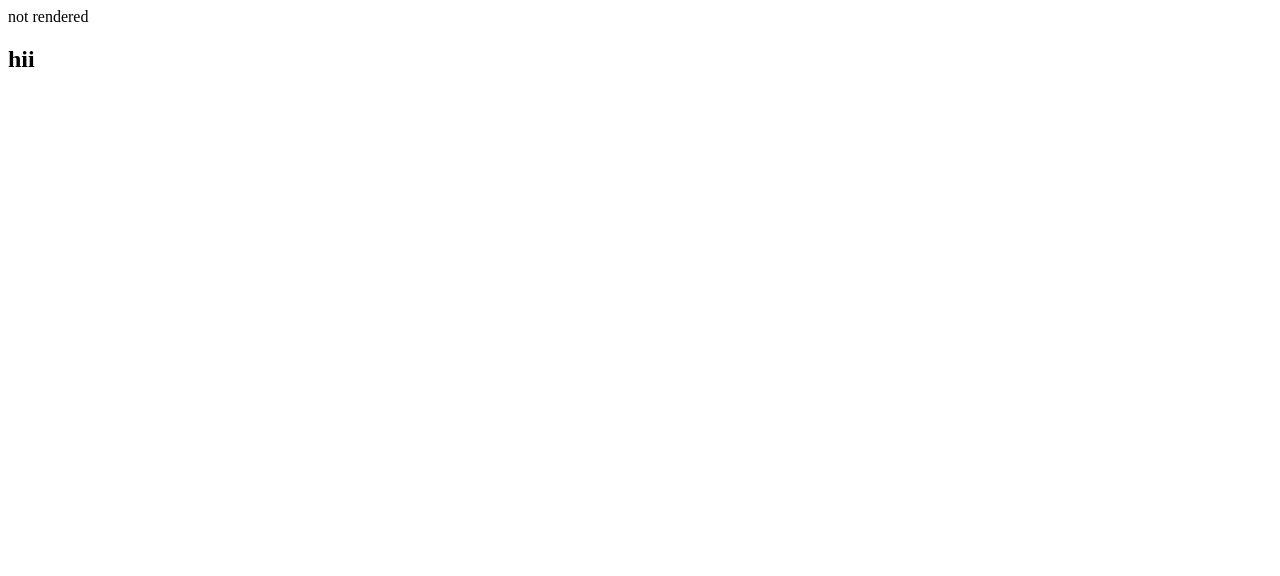
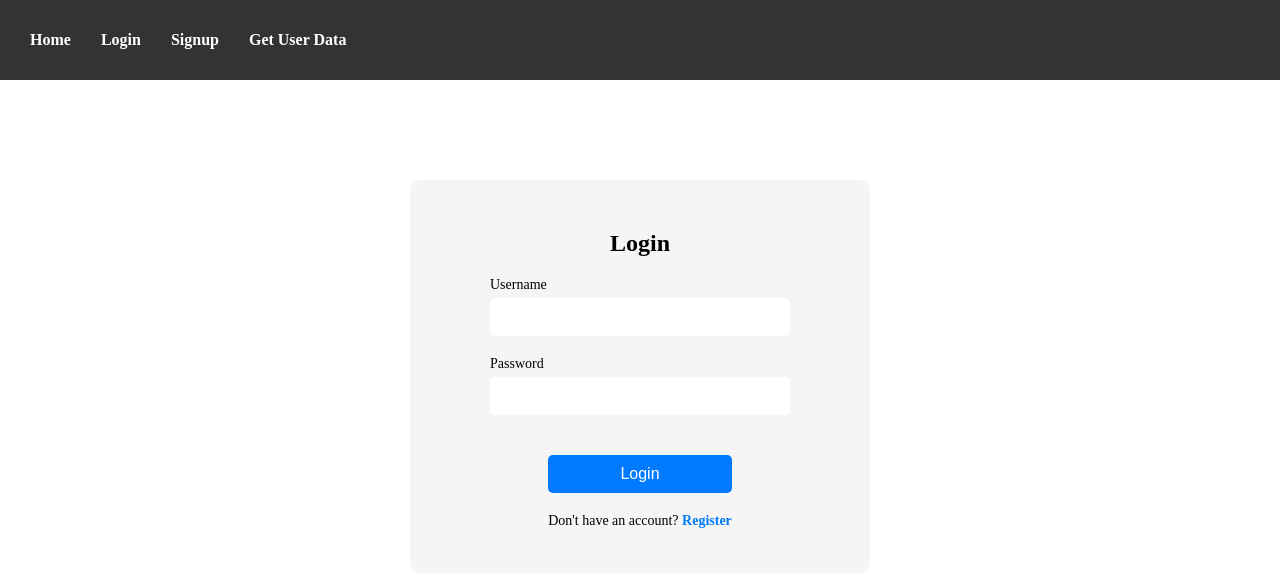
Before and after one commit to abinth11/jwt, a React app in the folder client/: page /login in a window 1280 px wide. Built offline with nearby package versions, Linux system fonts and the light colour scheme.

Commit message:
front end setup completed

```diff
--- /dev/null
+++ b/client/components/GetData.js
@@ -0,0 +1,30 @@
+import React, { useState } from 'react';
+import '../index.css'
+
+const UserData = () => {
+  const [showData, setShowData] = useState(false);
+
+  const handleShowData = () => {
+    setShowData(!showData);
+  };
+
+  return (
+    <div className="user-data">
+      <button className="user-data-button" onClick={handleShowData}>
+        {showData ? 'Hide User Data' : 'Get User Data'}
+      </button>
+
+      {showData && (
+        <div className="user-data-details">
+          <h2>User Data</h2>
+          <p><strong>Name:</strong> John Doe</p>
+          <p><strong>Email:</strong> johndoe@example.com</p>
+          <p><strong>Password:</strong> ********</p>
+          <p><strong>Created At:</strong> January 1, 2022</p>
+        </div>
+      )}
+    </div>
+  );
+};
+
+export default UserData;
--- /dev/null
+++ b/client/components/Header.js
@@ -0,0 +1,25 @@
+import React from "react";
+import { Link } from "react-router-dom";
+import '../index.css'
+const Navbar = () => {
+  return (
+    <nav>
+      <ul className="nav-links">
+        <li>
+          <Link to="/">Home</Link>
+        </li>
+        <li>
+          <Link to="/login">Login</Link>
+        </li>
+        <li>
+          <Link to="/signup">Signup</Link>
+        </li>
+        <li>
+          <Link to="/get-user-data">Get User Data</Link>
+        </li>
+      </ul>
+    </nav>
+  );
+};
+
+export default Navbar;
--- /dev/null
+++ b/client/components/Home.js
@@ -0,0 +1,9 @@
+import React from "react";
+const Home = ()=>{
+    return (
+        <>
+        <h2 style={{textAlign:'center',marginTop:'200px'}}>JWT implementation</h2>
+        </>
+    )
+}
+export default Home
--- /dev/null
+++ b/client/components/Login.js
@@ -0,0 +1,59 @@
+import React, { useState } from "react";
+import { Link } from "react-router-dom";
+import "../index.css";
+
+const LoginFrom = () => {
+  const [username, setUsername] = useState("");
+  const [password, setPassword] = useState("");
+
+  const handleUsernameChange = (event) => {
+    setUsername(event.target.value);
+  };
+
+  const handlePasswordChange = (event) => {
+    setPassword(event.target.value);
+  };
+
+  const handleSubmit = (event) => {
+    event.preventDefault();
+    console.log(`Username: ${username}, Password: ${password}`);
+  };
+
+  return (
+    <div className="login-form-container">
+      <h2>Login</h2>
+      <form onSubmit={handleSubmit} className="login-form">
+        <div className="form-control">
+          <label htmlFor="username">Username</label>
+          <input
+            type="text"
+            id="username"
+            name="username"
+            value={username}
+            onChange={handleUsernameChange}
+            required
+          />
+        </div>
+        <div className="form-control">
+          <label htmlFor="password">Password</label>
+          <input
+            type="password"
+            id="password"
+            name="password"
+            value={password}
+            onChange={handlePasswordChange}
+            required
+          />
+        </div>
+        <div className="form-actions">
+          <button type="submit">Login</button>
+          <p>
+            Don't have an account? <Link to="/signup">Register</Link>
+          </p>
+        </div>
+      </form>
+    </div>
+  );
+};
+
+export default LoginFrom;
--- /dev/null
+++ b/client/components/SignUp.js
@@ -0,0 +1,50 @@
+import React, { useState } from 'react';
+import { RiEyeFill, RiEyeOffFill } from 'react-icons/ri';
+import './signup.css';
+
+const SignUpForm = () => {
+  const [showPassword, setShowPassword] = useState(false);
+
+  const handleShowPassword = () => {
+    setShowPassword(!showPassword);
+  };
+
+  return (
+    <form className="signup-form" style={{marginTop:"60px"}}>
+      <h2>Sign up</h2>
+      <label htmlFor="username" className="signup-label">Username:</label>
+      <input type="text" id="username" name="username" className="signup-input" />
+
+      <label htmlFor="email" className="signup-label">Email:</label>
+      <input type="email" id="email" name="email" className="signup-input" />
+
+      <label htmlFor="password" className="signup-label">Password:</label>
+      <div className="password-input">
+        <input type={showPassword ? 'text' : 'password'} id="password" name="password" className="signup-input" />
+        {/* {showPassword ? (
+          <RiEyeOffFill className="password-icon" onClick={handleShowPassword} />
+        ) : (
+          <RiEyeFill className="password-icon" onClick={handleShowPassword} />
+        )} */}
+      </div>
+
+      <label htmlFor="confirmPassword" className="signup-label">Confirm Password:</label>
+      <div className="password-input">
+        <input type={showPassword ? 'text' : 'password'} id="confirmPassword" name="confirmPassword" className="signup-input" />
+        {/* {showPassword ? (
+          <RiEyeOffFill className="password-icon" onClick={handleShowPassword} />
+        ) : (
+          <RiEyeFill className="password-icon" onClick={handleShowPassword} />
+        )} */}
+      </div>
+
+      <button type="submit" className="signup-button">Sign Up</button>
+
+      <p className="signup-login-link" style={{textAlign:'center'}}>
+        Already have an account? <a href="/login" className="signup-login-link">Log in</a>
+      </p>
+    </form>
+  );
+};
+
+export default SignUpForm;
--- a/client/index.css
+++ b/client/index.css
@@ -0,0 +1,158 @@
+body{
+  padding: 0;
+  margin: 0;
+}
+.login-form-container {
+    width: 100%;
+    max-width: 400px;
+    margin: 100px auto;
+    display: flex;
+    flex-direction: column;
+    align-items: center;
+    justify-content: center;
+    padding: 30px;
+    background-color: #f5f5f5;
+    border-radius: 10px;
+  }
+
+  .login-form {
+    display: flex;
+    flex-direction: column;
+    align-items: center;
+    width: 100%;
+    max-width: 300px;
+  }
+
+  .form-control {
+    display: flex;
+    flex-direction: column;
+    margin-bottom: 20px;
+    width: 100%;
+  }
+
+  label {
+    margin-bottom: 5px;
+    font-size: 14px;
+  }
+
+  input {
+    padding: 10px;
+    border-radius: 5px;
+    border: none;
+    font-size: 16px;
+    width: 100%;
+    box-sizing: border-box;
+  }
+
+  button[type="submit"] {
+    background-color: #007bff;
+    color: #fff;
+    padding: 10px;
+    border-radius: 5px;
+    border: none;
+    font-size: 16px;
+    width: 100%;
+    margin-top: 20px;
+    cursor: pointer;
+  }
+
+  p {
+    margin-top: 20px;
+    font-size: 14px;
+  }
+
+  a {
+    color: #007bff;
+    text-decoration: none;
+    font-weight: bold;
+  }
+
+  a:hover {
+    text-decoration: underline;
+  }
+
+
+  nav {
+    background-color: #333;
+    color: #fff;
+    display: flex;
+    justify-content: space-between;
+    align-items: center;
+    height: 80px;
+    padding: 0 20px;
+  }
+
+  .nav-links {
+    display: flex;
+    justify-content: space-between;
+    align-items: center;
+    list-style: none;
+    margin: 0;
+    padding: 0;
+  }
+
+  .nav-links li {
+    margin-right: 10px;
+  }
+
+  .nav-links li a {
+    color: #fff;
+    text-decoration: none;
+    padding: 10px;
+    border-radius: 5px;
+  }
+
+  .nav-links li a:hover {
+    background-color: #fff;
+    color: #333;
+  }
+
+  .signup-form {
+  max-width: 400px;
+  margin: 0 auto;
+  padding: 20px;
+  background-color: #f7f7f7;
+  border-radius: 5px;
+}
+
+.signup-form h2 {
+  text-align: center;
+  margin-bottom: 20px;
+}
+
+.user-data {
+  text-align: center;
+  margin: 20px;
+}
+
+.user-data-button {
+  background-color: #333;
+  color: #fff;
+  border: none;
+  padding: 10px 20px;
+  border-radius: 5px;
+  font-size: 16px;
+  cursor: pointer;
+}
+
+.user-data-details {
+  margin-top: 20px;
+  padding: 20px;
+  border: 1px solid #ccc;
+  border-radius: 5px;
+  text-align: left;
+  max-width: 500px;
+  margin: 20px auto;
+}
+
+.user-data-details h2 {
+  margin-bottom: 10px;
+}
+
+.user-data-details p {
+  margin-bottom: 5px;
+}
+
+.user-data-details strong {
+  font-weight: bold;
+}
--- a/client/index.html
+++ b/client/index.html
@@ -7,9 +7,6 @@
     <title>Document</title>
 </head>
 <body>
-    <div>
-        not rendered
-    </div>
     <div id="root">
 
     </div>
--- a/client/index.js
+++ b/client/index.js
@@ -1,12 +1,47 @@
 import React from "react";
-import ReactDOM  from "react-dom/client";
-const App =()=>{
-    return (
-        <div className="app">
-            <h2>hii </h2>
-        </div>
-    )
-}
+import ReactDOM from "react-dom/client";
+import LoginFrom from "./components/Login.js";
+import Navbar from "./components/Header.js";
+import Home from "./components/Home.js";
+import SignUpForm from "./components/SignUp.js";
+import GetUserData from "./components/getData.js";
+import {
+  createBrowserRouter,
+  Outlet,
+  RouterProvider,
+} from "react-router-dom";
+const App = () => {
+  return (
+    <div className='app'>
+      <Navbar />
+      <Outlet />
+    </div>
+  );
+};
+const appRouter = createBrowserRouter([
+  {
+    path: "/",
+    element: <App />,
+    children: [
+      {
+        path: "/",
+        element: <Home />,
+      },
+      {
+        path: "/login",
+        element: <LoginFrom />,
+      },
+      {
+        path:'/signup',
+        element:<SignUpForm/>
+      },
+      {
+        path:"/get-user-data",
+        element:<GetUserData/>
+      }
+    ],
+  },
+]);
 
-const root = ReactDOM.createRoot(document.getElementById('root'))
-root.render(<App/>)
+const root = ReactDOM.createRoot(document.getElementById("root"));
+root.render(<RouterProvider router={appRouter} />);
```
Also changed, not shown: client/package.json (+5 -3 lines), client/components/signup.css (added), 1 other file.
